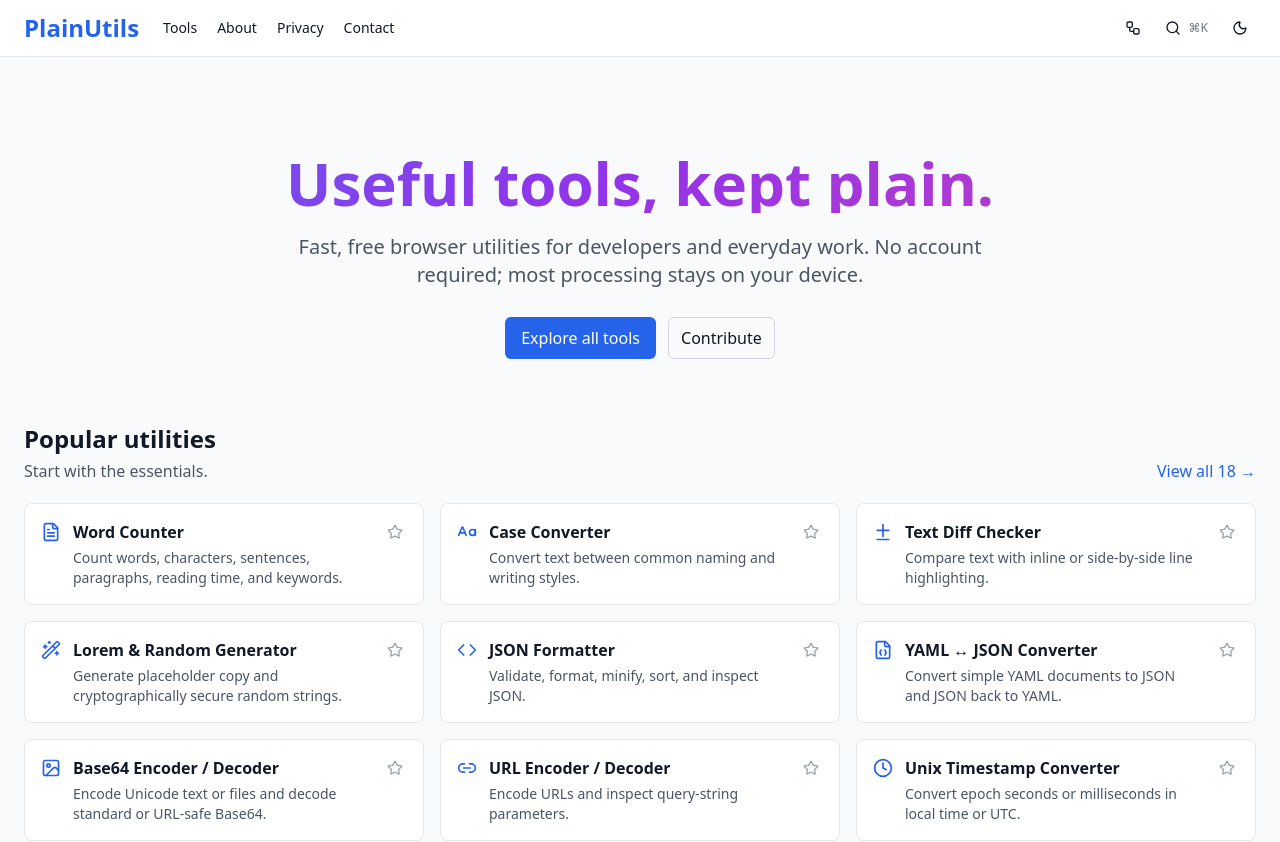
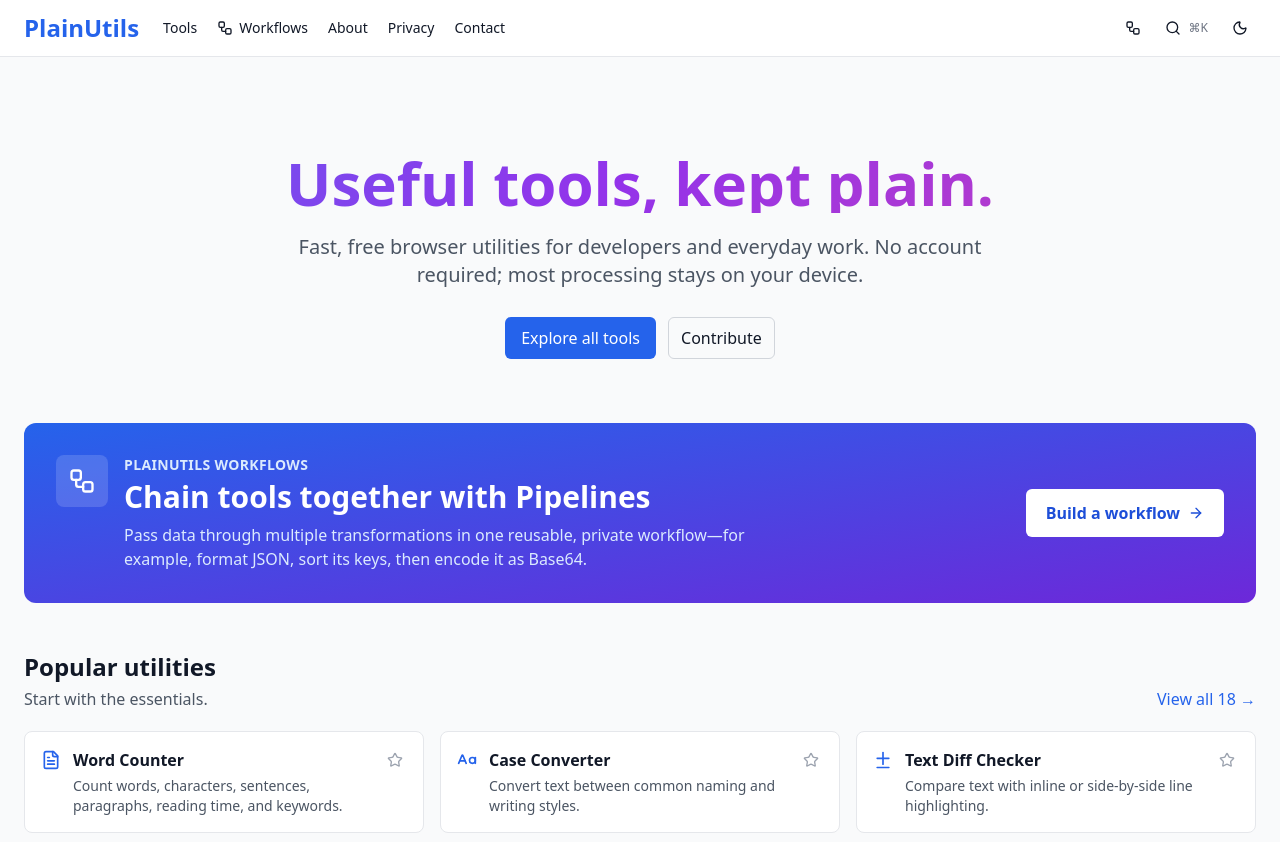
Before and after one commit to pingryte/plainutils, a Next.js app: page / in a window 1280 px wide. Shown: the top 842 px of the page. Built offline with nearby package versions, Linux system fonts and the light colour scheme.

Commit message:
feat: improve workflow discovery across navigation and tool pages

```diff
--- a/components/Layout.js
+++ b/components/Layout.js
@@ -50,11 +50,11 @@
       <header className="bg-white dark:bg-gray-900 border-b border-gray-200 dark:border-gray-800 sticky top-0 z-40">
         <div className="px-4 sm:px-6 py-3 flex justify-between items-center max-w-7xl mx-auto">
           <div className="flex items-center gap-6"><Link href="/" className="text-2xl font-bold text-blue-600 dark:text-blue-400">PlainUtils</Link>
-            <nav className="hidden md:flex gap-5 text-sm font-medium" aria-label="Main navigation"><Link href="/tools">Tools</Link><Link href="/about">About</Link><Link href="/privacy">Privacy</Link><Link href="/contact">Contact</Link></nav>
+            <nav className="hidden md:flex gap-5 text-sm font-medium" aria-label="Main navigation"><Link href="/tools">Tools</Link><Link href="/workspace" className="flex items-center gap-1.5"><Workflow className="w-4 h-4"/>Workflows</Link><Link href="/about">About</Link><Link href="/privacy">Privacy</Link><Link href="/contact">Contact</Link></nav>
           </div>
           <div className="flex items-center gap-2"><Link href="/workspace" aria-label="Open pipeline workspace" className="icon-button"><Workflow /></Link><button onClick={() => setPaletteOpen(true)} aria-label="Search tools, Command K" className="icon-button flex items-center gap-2"><Search /><span className="hidden lg:inline text-xs text-gray-500">⌘K</span></button><DarkModeToggle /><button onClick={() => setMenuOpen(!menuOpen)} className="icon-button md:hidden" aria-expanded={menuOpen} aria-label="Toggle navigation">{menuOpen ? <X /> : <Menu />}</button></div>
         </div>
-        {menuOpen && <nav className="md:hidden px-6 pb-4 grid gap-2" aria-label="Mobile navigation"><Link href="/tools">Tools</Link><Link href="/about">About</Link><Link href="/privacy">Privacy</Link><Link href="/contact">Contact</Link></nav>}
+        {menuOpen && <nav className="md:hidden px-6 pb-4 grid gap-3" aria-label="Mobile navigation"><Link href="/tools">Tools</Link><Link href="/workspace" className="flex items-center gap-2"><Workflow className="w-4 h-4"/>Workflows</Link><Link href="/about">About</Link><Link href="/privacy">Privacy</Link><Link href="/contact">Contact</Link></nav>}
       </header>
       {currentTool && <div className="md:hidden px-4 pt-4"><button className="btn-secondary" onClick={() => setToolsOpen(!toolsOpen)} aria-expanded={toolsOpen}>{toolsOpen ? 'Hide tools' : 'Browse tools'}</button>{toolsOpen && <div className="mt-2 max-h-80 overflow-auto panel"><ToolNavigation /></div>}</div>}
       <main id="main-content" className="flex w-full max-w-7xl mx-auto gap-8 px-4 sm:px-6 py-8 flex-1">
--- a/pages/index.js
+++ b/pages/index.js
@@ -3,6 +3,7 @@
 import Layout from '../components/Layout';
 import ToolCard from '../components/ToolCard';
 import { toolByHref, tools } from '../lib/tools';
+import { ArrowRight, Workflow } from 'lucide-react';
 
 export default function Home() {
   const [recent, setRecent] = useState([]);
@@ -10,6 +11,7 @@
   return <Layout title="PlainUtils">
     <section className="text-center max-w-3xl mx-auto py-10 sm:py-16"><h1 className="text-5xl sm:text-6xl font-extrabold animated-gradient mb-5">Useful tools, kept plain.</h1><p className="text-xl text-gray-600 dark:text-gray-300">Fast, free browser utilities for developers and everyday work. No account required; most processing stays on your device.</p><div className="mt-7 flex justify-center gap-3"><Link href="/tools" className="btn">Explore all tools</Link><a href="https://github.com/pingryte/plainutils" className="btn-secondary" target="_blank" rel="noreferrer">Contribute</a></div></section>
     {recent.length > 0 && <section className="mb-12"><h2 className="text-2xl font-bold mb-4">Recently used</h2><div className="grid md:grid-cols-2 lg:grid-cols-3 gap-4">{recent.map((tool) => <ToolCard key={tool.href} tool={tool} />)}</div></section>}
+    <section className="mb-12 overflow-hidden rounded-xl bg-gradient-to-br from-blue-600 to-violet-700 text-white p-6 sm:p-8"><div className="flex flex-col md:flex-row md:items-center justify-between gap-6"><div className="flex items-start gap-4"><span className="p-3 rounded-lg bg-white/15"><Workflow className="w-7 h-7"/></span><div><p className="text-sm font-semibold text-blue-100 uppercase tracking-wide">PlainUtils Workflows</p><h2 className="text-2xl sm:text-3xl font-bold mt-1">Chain tools together with Pipelines</h2><p className="mt-2 text-blue-100 max-w-2xl">Pass data through multiple transformations in one reusable, private workflow—for example, format JSON, sort its keys, then encode it as Base64.</p></div></div><Link href="/workspace" className="shrink-0 inline-flex items-center justify-center gap-2 bg-white text-blue-700 px-5 py-3 rounded-md font-semibold hover:bg-blue-50 focus:outline-none focus:ring-2 focus:ring-white">Build a workflow <ArrowRight className="w-4 h-4"/></Link></div></section>
     <section><div className="flex justify-between items-end mb-5"><div><h2 className="text-2xl font-bold">Popular utilities</h2><p className="text-gray-600 dark:text-gray-400 mt-1">Start with the essentials.</p></div><Link href="/tools" className="text-blue-600 dark:text-blue-400 font-medium">View all {tools.length} →</Link></div><div className="grid md:grid-cols-2 lg:grid-cols-3 gap-4">{tools.slice(0, 9).map((tool) => <ToolCard key={tool.href} tool={tool} />)}</div></section>
     <section className="panel mt-14 text-center"><h2 className="text-2xl font-bold">Have an idea?</h2><p className="mt-2 text-gray-600 dark:text-gray-400">Suggest a tool or help improve one on GitHub.</p><a href="mailto:plainutils@pingryte.com" className="btn mt-5">Suggest a tool</a></section>
   </Layout>;
--- a/pages/tools.js
+++ b/pages/tools.js
@@ -2,6 +2,8 @@
 import Layout from '../components/Layout';
 import ToolCard from '../components/ToolCard';
 import { tools } from '../lib/tools';
+import Link from 'next/link';
+import { ArrowRight, Workflow } from 'lucide-react';
 
 export default function ToolsPage() {
   const [query, setQuery] = useState('');
@@ -9,6 +11,7 @@
   const grouped = Object.groupBy ? Object.groupBy(filtered, ({ category }) => category) : filtered.reduce((groups, tool) => ({ ...groups, [tool.category]: [...(groups[tool.category] || []), tool] }), {});
   return <Layout title="Explore all tools" description="Search PlainUtils developer, text, data, encoding, network, date, and design utilities.">
     <label htmlFor="tool-search" className="sr-only">Search tools</label><input id="tool-search" type="search" autoFocus value={query} onChange={(event) => setQuery(event.target.value)} placeholder="Search by name, category, or task…" className="textarea-base mb-8" />
+    <aside className="panel mb-8 flex flex-col sm:flex-row sm:items-center justify-between gap-4" aria-labelledby="workflow-callout-title"><div className="flex gap-3"><Workflow className="w-6 h-6 shrink-0 text-blue-600"/><div><h2 id="workflow-callout-title" className="font-bold">Need more than one tool?</h2><p className="text-sm text-gray-600 dark:text-gray-400 mt-1">Build a private workflow that passes output through several transformations automatically.</p></div></div><Link href="/workspace" className="btn-secondary shrink-0">Open Workflows <ArrowRight/></Link></aside>
     {Object.entries(grouped).map(([category, categoryTools]) => <section key={category} className="mb-10"><h2 className="text-xl font-bold mb-4">{category}</h2><div className="grid md:grid-cols-2 lg:grid-cols-3 gap-4">{categoryTools.map((tool) => <ToolCard key={tool.href} tool={tool} />)}</div></section>)}
     {!filtered.length && <p className="panel text-center">No tools match “{query}”. <a className="text-blue-600 underline" href="mailto:plainutils@pingryte.com">Suggest one?</a></p>}
   </Layout>;
```
Also changed, not shown: 2 other files (tests, documents, lock files or other folders).
